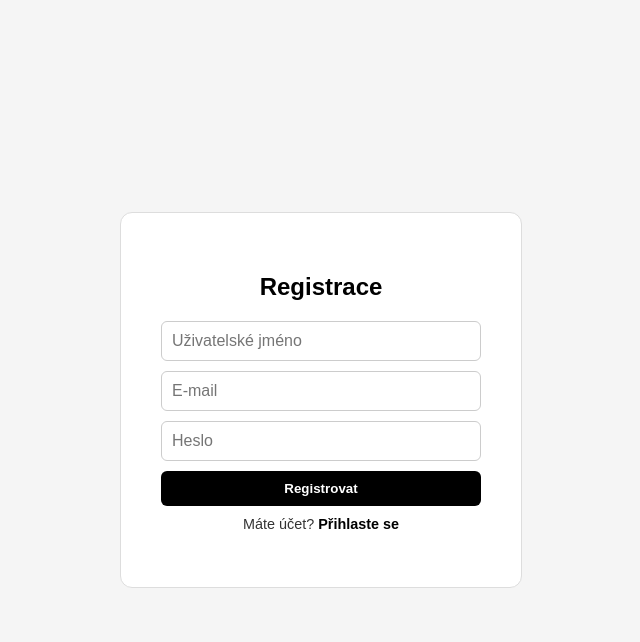
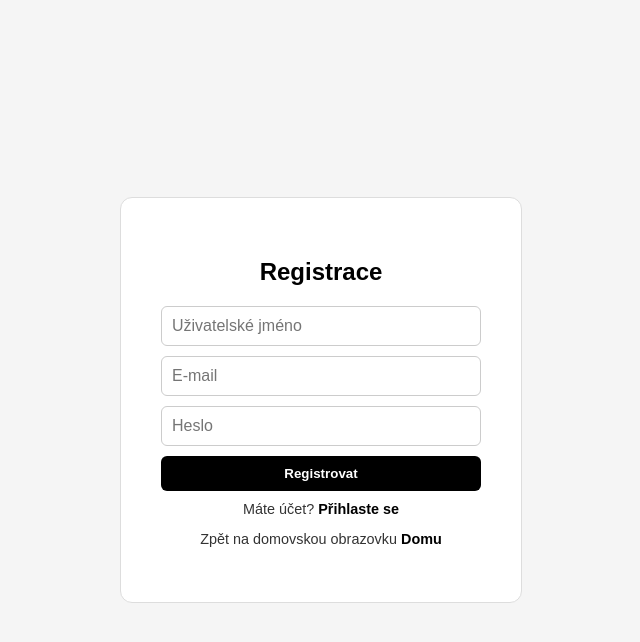
Before and after one commit to Lukynka22/Maturitn-web, a Flask app: page /auth/register in a window 1280 px wide. Shown: the top 642 px of the page, without its empty margins (319-959 px from the left). Run offline with Flask 3, Linux system fonts and the light colour scheme.

Commit message:
Add home link to registration page
Added a link to return to the home screen.

```diff
--- a/app/templates/register.html
+++ b/app/templates/register.html
@@ -6,6 +6,7 @@
     <link rel="stylesheet" href="{{ url_for('static', filename='style.css') }}">
 </head>
 <body class="auth-body">
+
 <div class="auth-container">
     <h2>Registrace</h2>
     <form method="post">
@@ -15,6 +16,7 @@
         <button type="submit">Registrovat</button>
     </form>
     <p>Máte účet? <a href="{{ url_for('auth.login') }}">Přihlaste se</a></p>
+    <p>Zpět na domovskou obrazovku <a href="{{ url_for('main.index') }}">Domu</a></p>
 </div>
 </body>
 </html>
```
